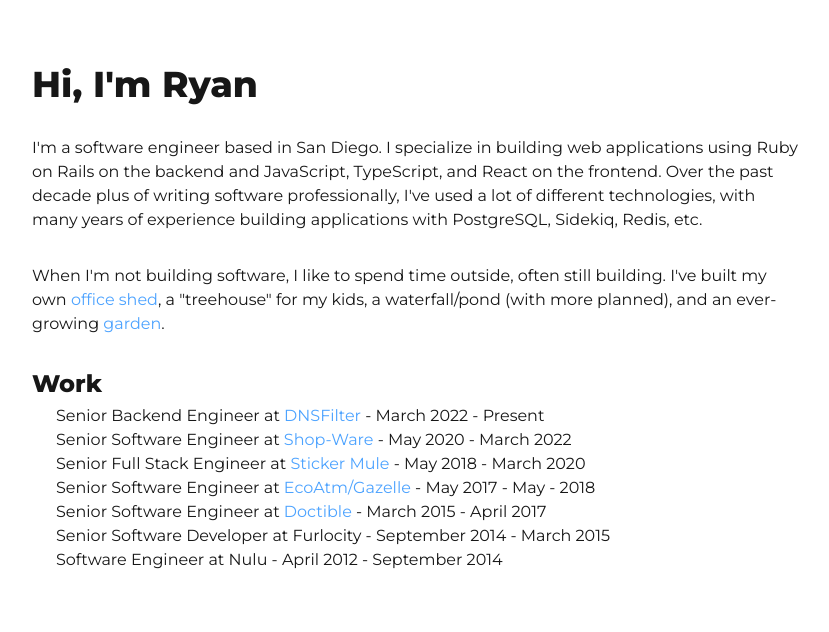
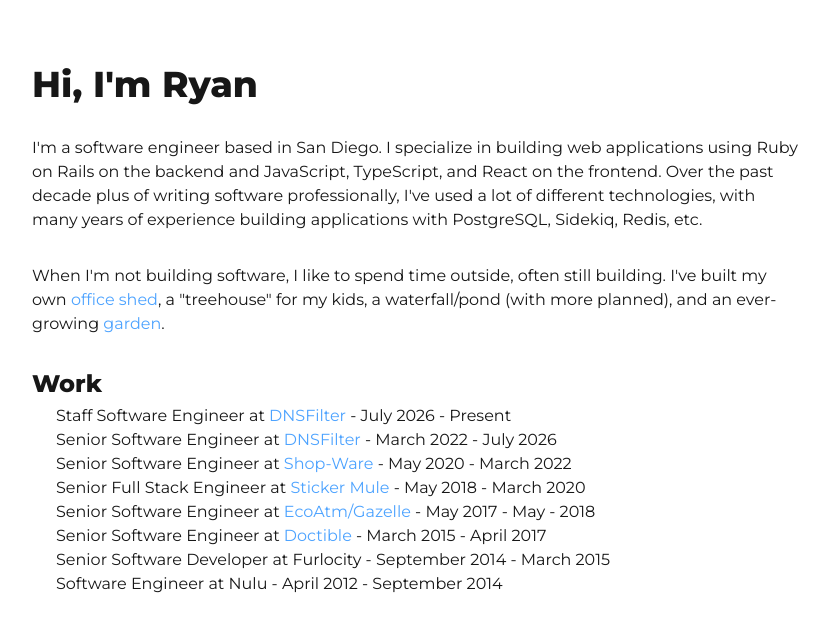
Before and after one commit to ryanfisher/ryanfisher.io, a Next.js app: page / in a window 1280 px wide. Shown: the top 632 px of the page, without its empty margins (0-829 px from the left). Built offline with nearby package versions, Linux system fonts and the light colour scheme.

Commit message:
update positions

```diff
--- a/src/positions.ts
+++ b/src/positions.ts
@@ -1,8 +1,14 @@
 export const positions = [
     {
         company: "DNSFilter",
-        position: "Senior Backend Engineer",
-        dates: "March 2022 - Present",
+        position: "Staff Software Engineer",
+        dates: "July 2026 - Present",
+        website: "https://www.dnsfilter.com"
+    },
+    {
+        company: "DNSFilter",
+        position: "Senior Software Engineer",
+        dates: "March 2022 - July 2026",
         website: "https://www.dnsfilter.com"
     },
     {
```
